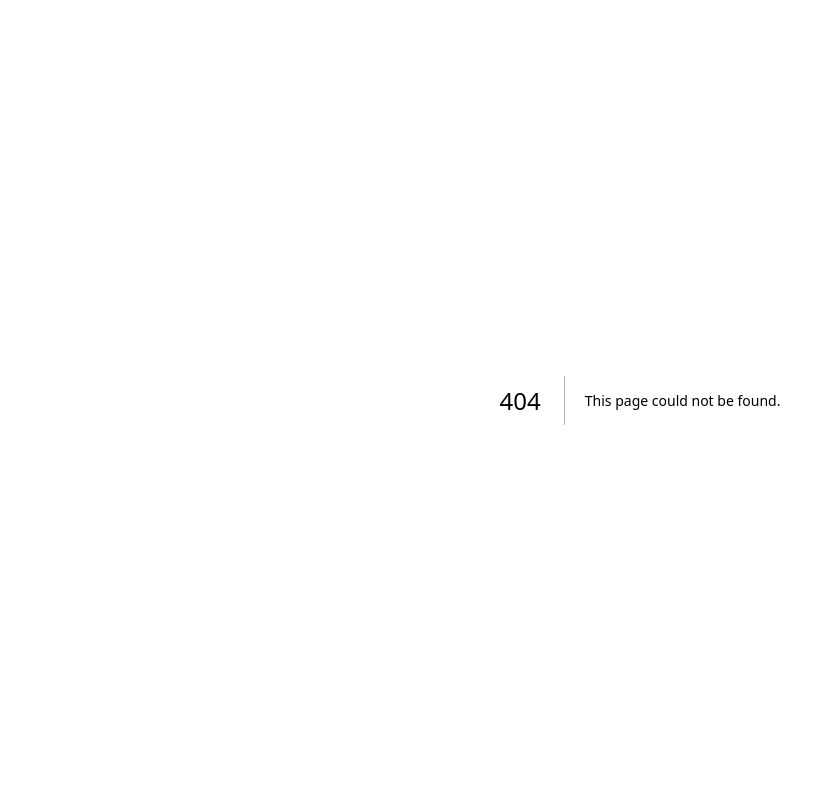
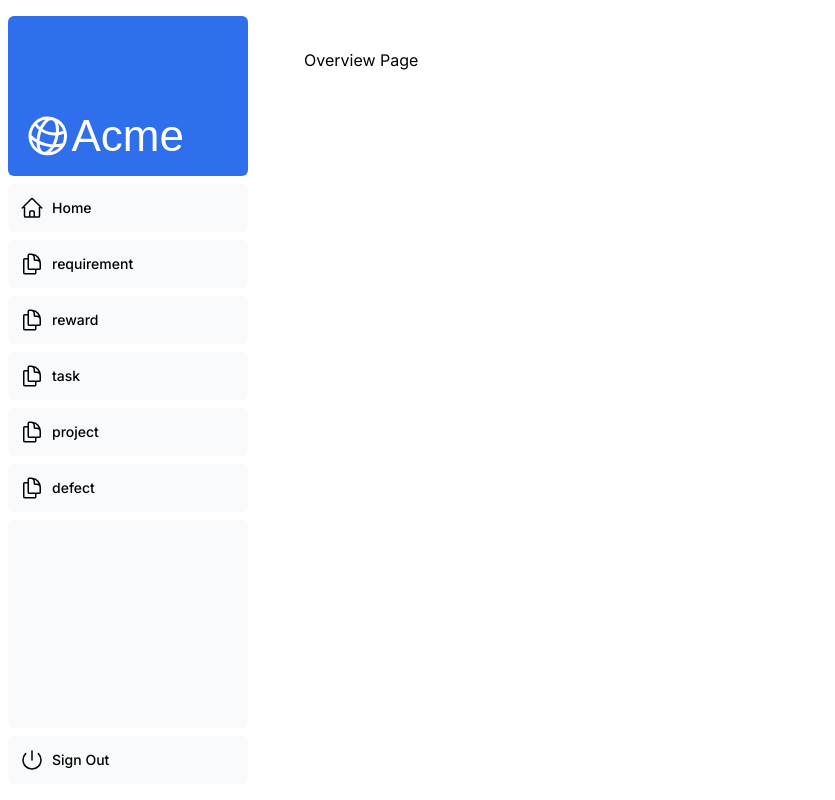
Before and after one commit to wyc7758775/aglie-person-manage, a Next.js app: page /dashboard/overview in a window 1280 px wide. Before the commit this address had no page. Shown: the whole page, without its empty margins (0-835 px from the left). Built offline with nearby package versions, Linux system fonts and the light colour scheme; a web font is replaced by a local one.

Commit message:
feat(dashboard): 添加概览页面基础结构
docs: 更新README中的项目模块定义，移除了迭代和阻碍模块

```diff
--- /dev/null
+++ b/app/dashboard/overview/page.tsx
@@ -0,0 +1,3 @@
+export default function Page() {
+  return <p>Overview Page</p>;
+}
```
Also changed, not shown: 1 other file (tests, documents, lock files or other folders).
